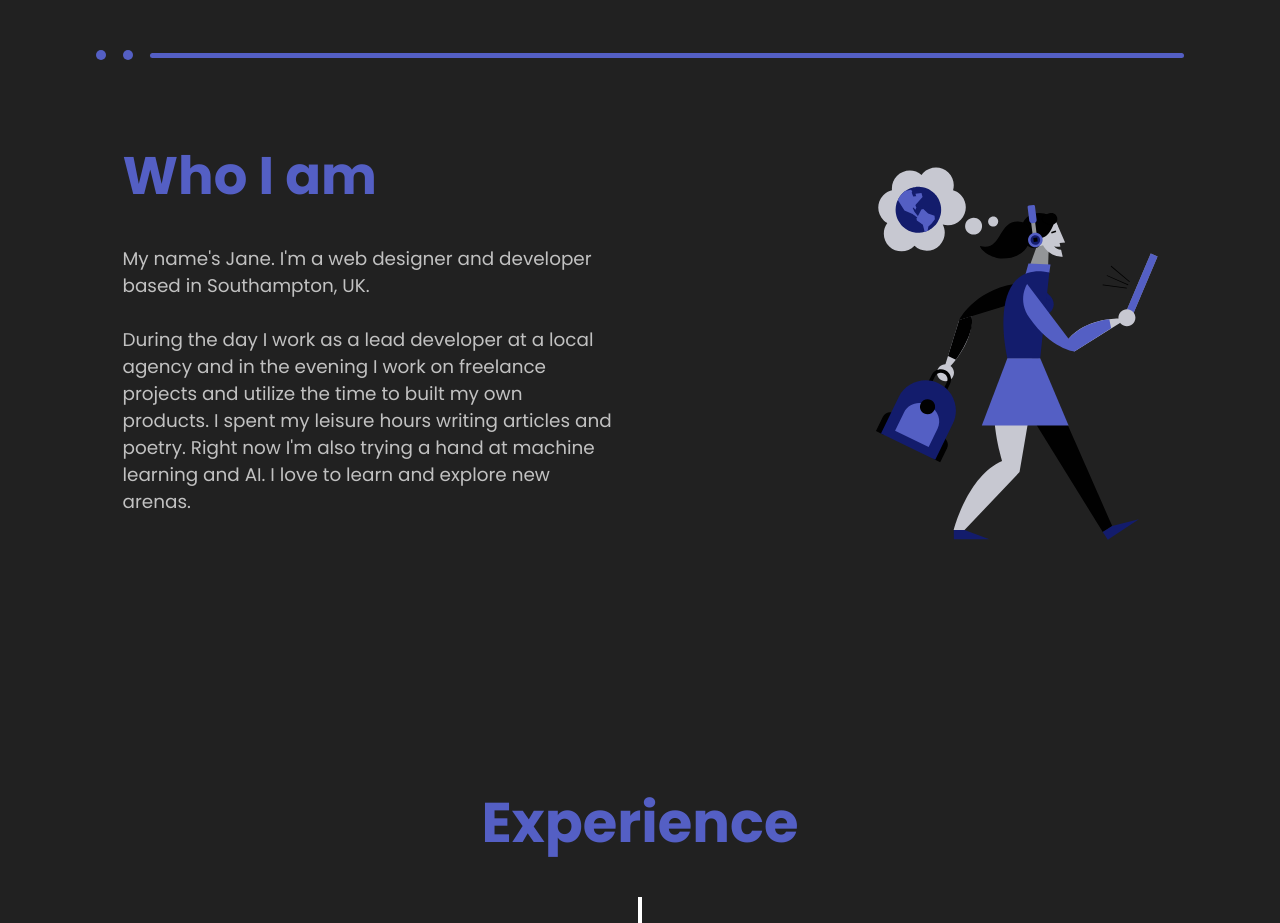
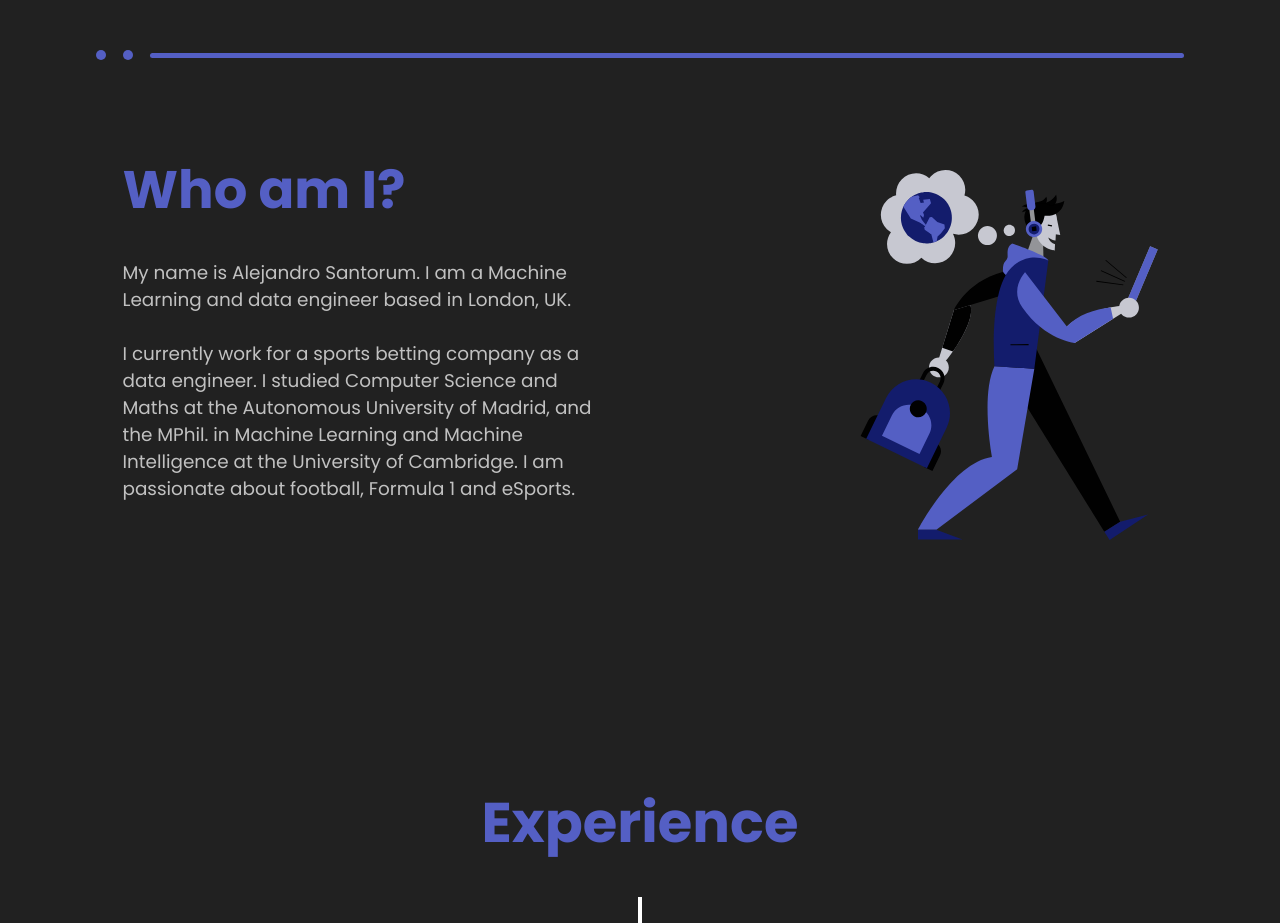
Before and after one commit to AlejandroSantorum/alejandrosantorum.github.io, a React (Create React App) app: page / in a window 1280 px wide. Shown: the part 820-1743 px from the top of the page. Built offline with nearby package versions, Linux system fonts and the light colour scheme; a web font is replaced by a local one.

Commit message:
Update text of 'About me' section

```diff
--- a/src/data/aboutData.js
+++ b/src/data/aboutData.js
@@ -1,6 +1,6 @@
 export const aboutData = {
-    title: "Who I am",
-    description1: "My name's Jane. I'm a web designer and developer based in Southampton, UK.",
-    description2: "During the day I work as a lead developer at a local agency and in the evening I  work on freelance projects and utilize the time to built my own products. I spent my leisure hours writing articles and poetry. Right now I'm also trying a hand at machine learning and AI. I love to learn and explore new arenas.",
-    image: 2
+    title: "Who am I?",
+    description1: "My name is Alejandro Santorum. I am a Machine Learning and data engineer based in London, UK.",
+    description2: "I currently work for a sports betting company as a data engineer. I studied Computer Science and Maths at the Autonomous University of Madrid, and the MPhil. in Machine Learning and Machine Intelligence at the University of Cambridge. I am passionate about football, Formula 1 and eSports.",
+    image: 1
 }
```
